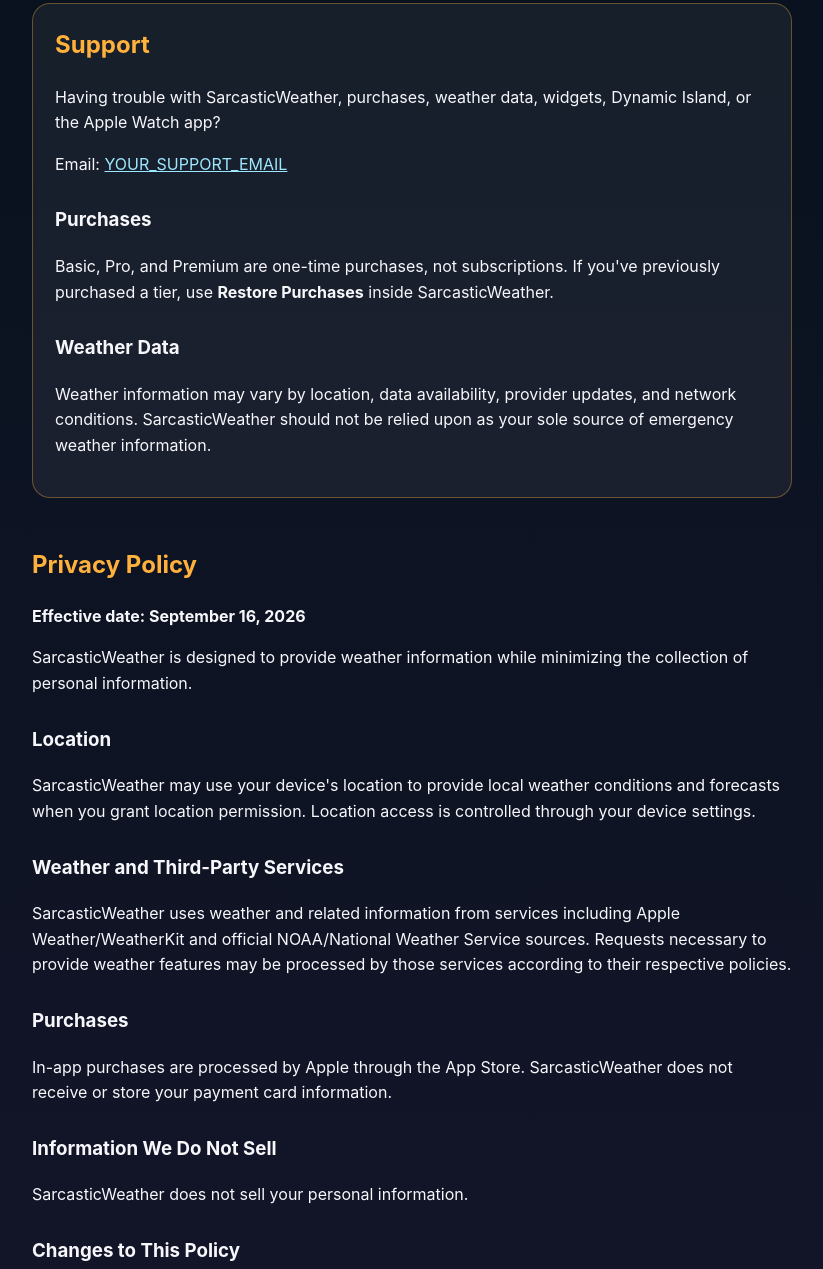
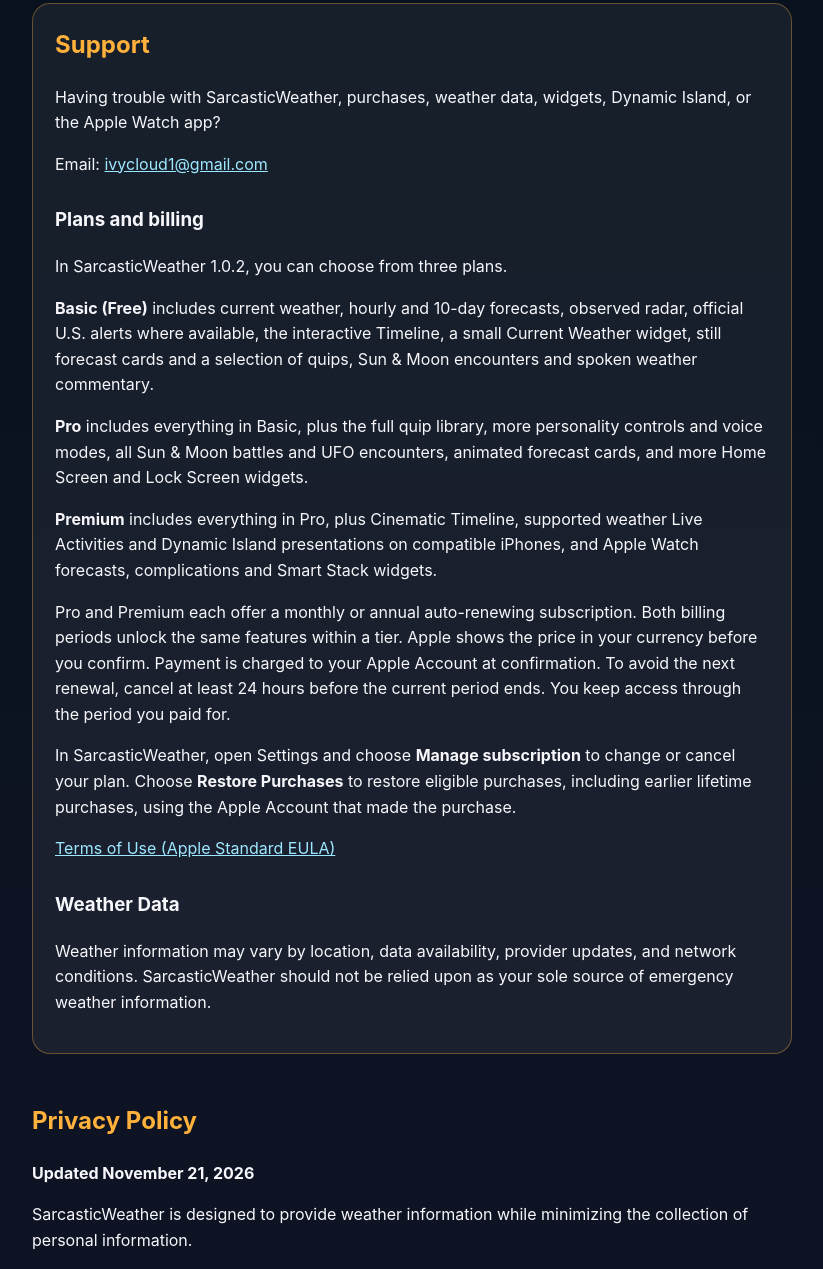
Before and after one commit to wilhite0/-sarcasticweather-support, a plain HTML site: page Index.html in a window 1280 px wide. Shown: the part 201-1470 px from the top of the page, without its empty margins (228-1051 px from the left). Drawn offline with Linux system fonts and the light colour scheme.

Commit message:
Update SarcasticWeather support for version 1.0.2

```diff
--- a/Index.html
+++ b/Index.html
@@ -58,7 +58,7 @@
   <p class="tagline">Weather with an attitude.</p>
 
   <div class="card">
-    <h2 style="margin-top:0;">Support</h2>
+    <h2 id="support" style="margin-top:0;">Support</h2>
     <p>
       Having trouble with SarcasticWeather, purchases, weather data,
       widgets, Dynamic Island, or the Apple Watch app?
@@ -66,15 +66,31 @@
 
     <p>
       Email:
-      <a href="mailto:ivycloud1@gmail.com">YOUR_SUPPORT_EMAIL</a>
+      <a href="mailto:ivycloud1@gmail.com">ivycloud1@gmail.com</a>
     </p>
 
-    <h3>Purchases</h3>
-    <p>
-      Basic, Pro, and Premium are one-time purchases, not subscriptions.
-      If you've previously purchased a tier, use <strong>Restore Purchases</strong>
-      inside SarcasticWeather.
-    </p>
+    <h3 id="subscriptions">Plans and billing</h3>
+    <p>In SarcasticWeather 1.0.2, you can choose from three plans.</p>
+    <p><strong>Basic (Free)</strong> includes current weather, hourly and 10-day forecasts,
+      observed radar, official U.S. alerts where available, the interactive Timeline,
+      a small Current Weather widget, still forecast cards and a selection of quips,
+      Sun &amp; Moon encounters and spoken weather commentary.</p>
+    <p><strong>Pro</strong> includes everything in Basic, plus the full quip library,
+      more personality controls and voice modes, all Sun &amp; Moon battles and UFO
+      encounters, animated forecast cards, and more Home Screen and Lock Screen widgets.</p>
+    <p><strong>Premium</strong> includes everything in Pro, plus Cinematic Timeline,
+      supported weather Live Activities and Dynamic Island presentations on compatible
+      iPhones, and Apple Watch forecasts, complications and Smart Stack widgets.</p>
+    <p>Pro and Premium each offer a monthly or annual auto-renewing subscription.
+      Both billing periods unlock the same features within a tier. Apple shows the price
+      in your currency before you confirm. Payment is charged to your Apple Account
+      at confirmation. To avoid the next renewal, cancel at least 24 hours before the
+      current period ends. You keep access through the period you paid for.</p>
+    <p>In SarcasticWeather, open Settings and choose <strong>Manage subscription</strong>
+      to change or cancel your plan. Choose <strong>Restore Purchases</strong> to
+      restore eligible purchases, including earlier lifetime purchases, using the
+      Apple Account that made the purchase.</p>
+    <p id="terms"><a href="https://www.apple.com/legal/internet-services/itunes/dev/stdeula/">Terms of Use (Apple Standard EULA)</a></p>
 
     <h3>Weather Data</h3>
     <p>
@@ -86,7 +102,7 @@
 
   <h2 id="privacy">Privacy Policy</h2>
 
-  <p><strong>Effective date: September 16, 2026</strong></p>
+  <p><strong>Updated November 21, 2026</strong></p>
 
   <p>
     SarcasticWeather is designed to provide weather information while
@@ -95,17 +111,36 @@
 
   <h3>Location</h3>
   <p>
-    SarcasticWeather may use your device's location to provide local weather
-    conditions and forecasts when you grant location permission. Location
-    access is controlled through your device settings.
+    You can select a city manually or allow SarcasticWeather to use your current
+    precise or approximate location. The app uses the selected location for
+    weather, alerts, radar and astronomy. You can change the city in the app or
+    withdraw location permission in Settings under Privacy &amp; Security → Location Services.
   </p>
 
-  <h3>Weather and Third-Party Services</h3>
+  <h3>Weather and third-party services</h3>
   <p>
-    SarcasticWeather uses weather and related information from services
-    including Apple Weather/WeatherKit and official NOAA/National Weather
-    Service sources. Requests necessary to provide weather features may be
-    processed by those services according to their respective policies.
+    Apple supplies forecasts and location search. NOAA and the National Weather
+    Service supply observed radar and U.S. alerts. The U.S. Naval Observatory
+    supplies rise, set and lunar information. Depending on the feature,
+    requests include your city search, coordinates, map area, date or time zone.
+    Like other internet services, these providers receive network information
+    needed to answer the request. SarcasticWeather uses location for app
+    functionality and does not link it to your identity or use it for tracking.
+  </p>
+
+  <h3>Storage, sharing and deletion</h3>
+  <p>
+    The app keeps the selected location, recent forecasts, preferences and
+    information about verified access on your device. Cached weather is refreshed
+    or replaced as new readings arrive. Widgets use shared local data, and the
+    iPhone can send weather, preferences and access status to your paired Apple Watch.
+    Forecast cards go to the recipient or service you choose in the share sheet.
+  </p>
+  <p>
+    To remove local forecast data and preferences, delete the app on the devices
+    where you use it. Apple maintains its purchase history separately. Copies of
+    forecast cards you shared are controlled by their recipients. To ask about
+    or request deletion of information you sent to support, email the contact below.
   </p>
 
   <h3>Purchases</h3>
@@ -125,10 +160,10 @@
     Updates will be posted on this page with a revised effective date.
   </p>
 
-  <h3>Contact</h3>
+  <h3 id="contact">Contact</h3>
   <p>
     Questions about SarcasticWeather or this privacy policy can be sent to
-    <a href="mailto:YOUR_SUPPORT_EMAIL">YOUR_SUPPORT_EMAIL</a>.
+    <a href="mailto:ivycloud1@gmail.com">ivycloud1@gmail.com</a>.
   </p>
 
   <footer>
```
Also changed, not shown: index.html (+54 -19 lines).
